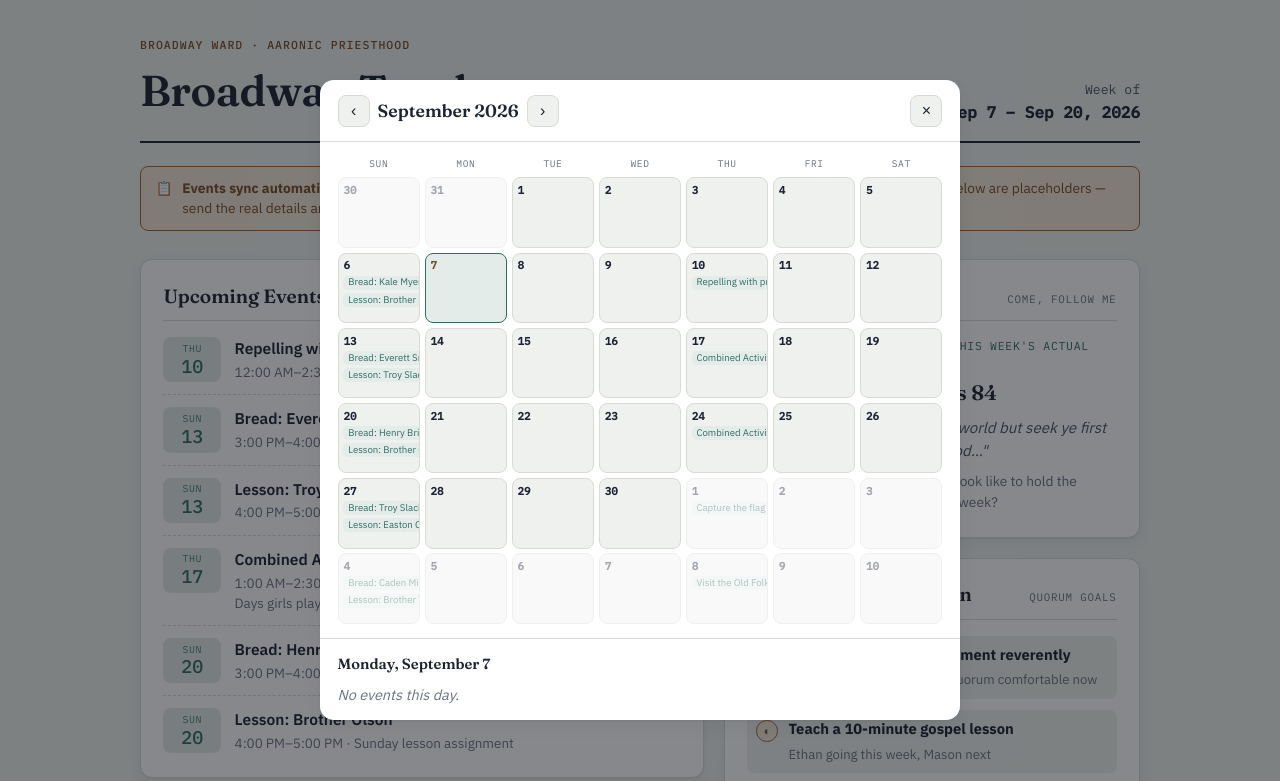
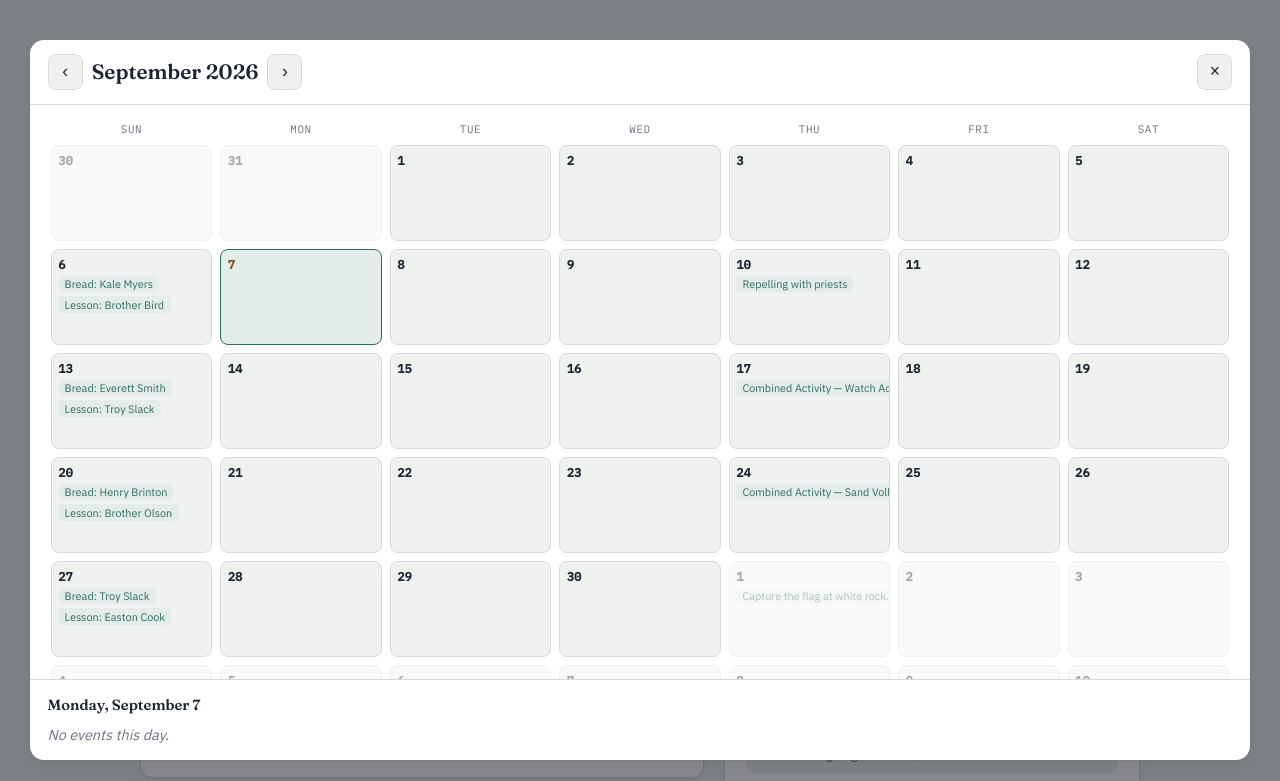
Before and after one commit to ajolson5/broadway-teachers, a plain HTML site: page index.html in a window 1280 px wide. Both pictures are taken after a click on the button "View Calendar". Shown: the top 781 px of the page. Drawn offline with Linux system fonts and the light colour scheme.

Commit message:
Widen calendar modal (~2x) for more legible day cells

```diff
--- a/index.html
+++ b/index.html
@@ -118,23 +118,23 @@ footer{ margin-top:2.2rem; padding-top:1rem; border-top:1px solid var(--line); f
 
 .cal-overlay{ position:fixed; inset:0; background:var(--overlay); display:flex; align-items:center; justify-content:center; padding:1.25rem; z-index:100; }
 .cal-overlay[hidden]{ display:none; }
-.cal-modal{ background:var(--paper-raised); border-radius:14px; box-shadow:var(--shadow); width:100%; max-width:640px; max-height:min(720px, 90vh); display:flex; flex-direction:column; overflow:hidden; }
+.cal-modal{ background:var(--paper-raised); border-radius:14px; box-shadow:var(--shadow); width:100%; max-width:1220px; max-height:min(760px, 90vh); display:flex; flex-direction:column; overflow:hidden; }
 .cal-header{ display:flex; align-items:center; justify-content:space-between; padding:.9rem 1.1rem; border-bottom:1px solid var(--line); gap:.5rem; flex:0 0 auto; }
 .cal-nav-group{ display:flex; align-items:center; gap:.5rem; }
-.cal-month-label{ font-family:'Fraunces', serif; font-weight:600; font-size:1.1rem; min-width:11ch; text-align:center; }
-.cal-nav, .cal-close{ appearance:none; background:var(--paper); border:1px solid var(--line); color:var(--ink); width:2rem; height:2rem; border-radius:8px; font-size:1rem; line-height:1; cursor:pointer; display:flex; align-items:center; justify-content:center; }
+.cal-month-label{ font-family:'Fraunces', serif; font-weight:600; font-size:1.3rem; min-width:12ch; text-align:center; }
+.cal-nav, .cal-close{ appearance:none; background:var(--paper); border:1px solid var(--line); color:var(--ink); width:2.2rem; height:2.2rem; border-radius:8px; font-size:1.1rem; line-height:1; cursor:pointer; display:flex; align-items:center; justify-content:center; }
 .cal-nav:hover, .cal-close:hover{ border-color:var(--teal); color:var(--teal); }
-.cal-body{ overflow-y:auto; padding:.9rem 1.1rem; flex:1 1 auto; }
-.cal-weekdays{ display:grid; grid-template-columns:repeat(7,1fr); gap:.3rem; font-family:'IBM Plex Mono', monospace; font-size:.6rem; letter-spacing:.06em; text-transform:uppercase; color:var(--muted); text-align:center; margin-bottom:.4rem; }
-.cal-grid{ display:grid; grid-template-columns:repeat(7,1fr); gap:.3rem; }
-.cal-day{ appearance:none; font-family:inherit; color:inherit; min-height:4.4rem; border:1px solid var(--line); border-radius:8px; padding:.3rem; font-size:.68rem; cursor:pointer; background:var(--paper); display:flex; flex-direction:column; gap:.2rem; text-align:left; overflow:hidden; }
+.cal-body{ overflow-y:auto; padding:1rem 1.3rem; flex:1 1 auto; }
+.cal-weekdays{ display:grid; grid-template-columns:repeat(7,1fr); gap:.5rem; font-family:'IBM Plex Mono', monospace; font-size:.68rem; letter-spacing:.06em; text-transform:uppercase; color:var(--muted); text-align:center; margin-bottom:.5rem; }
+.cal-grid{ display:grid; grid-template-columns:repeat(7,1fr); gap:.5rem; }
+.cal-day{ appearance:none; font-family:inherit; color:inherit; min-height:6rem; border:1px solid var(--line); border-radius:8px; padding:.4rem; font-size:.76rem; cursor:pointer; background:var(--paper); display:flex; flex-direction:column; gap:.25rem; text-align:left; overflow:hidden; }
 .cal-day:hover{ border-color:var(--teal); }
 .cal-day.outside{ opacity:.4; }
 .cal-day.today .num{ color:var(--brass-ink); }
 .cal-day.today{ border-color:var(--brass); }
 .cal-day.selected{ background:var(--teal-soft); border-color:var(--teal); }
 .cal-day .num{ font-family:'IBM Plex Mono', monospace; font-weight:600; font-variant-numeric:tabular-nums; }
-.cal-pill{ font-size:.6rem; line-height:1.3; padding:.05rem .3rem; border-radius:5px; background:var(--teal-soft); color:var(--teal); white-space:nowrap; overflow:hidden; text-overflow:ellipsis; }
+.cal-pill{ font-size:.68rem; line-height:1.3; padding:.08rem .4rem; border-radius:5px; background:var(--teal-soft); color:var(--teal); white-space:nowrap; overflow:hidden; text-overflow:ellipsis; }
 .cal-pill.sunday-am{ background:var(--yellow-soft); color:var(--yellow-ink); }
 .cal-pill.wed-night{ background:var(--blue-soft); color:var(--blue-ink); }
 .cal-more{ font-size:.6rem; color:var(--muted); }
@@ -345,7 +345,7 @@ function renderCalendarMonth(){
   for (let i = 0; i < 42; i++){
     const cellDate = new Date(gridStart.getFullYear(), gridStart.getMonth(), gridStart.getDate() + i);
     const dayEvents = ALL_EVENTS.filter(e => sameDay(e.startDate, cellDate)).sort((a, b) => a.startDate - b.startDate);
-    const shown = dayEvents.slice(0, 2);
+    const shown = dayEvents.slice(0, 3);
     const extra = dayEvents.length - shown.length;
 
     const cell = document.createElement('button');
```
